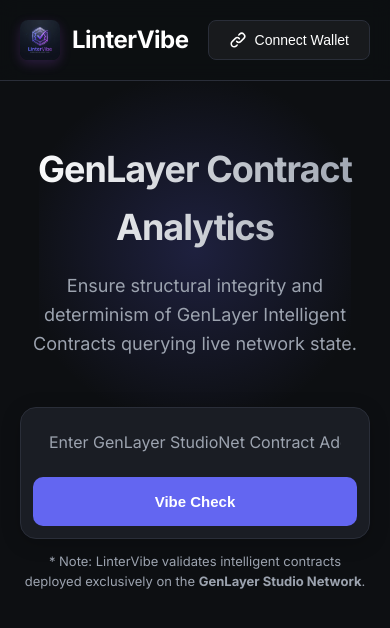
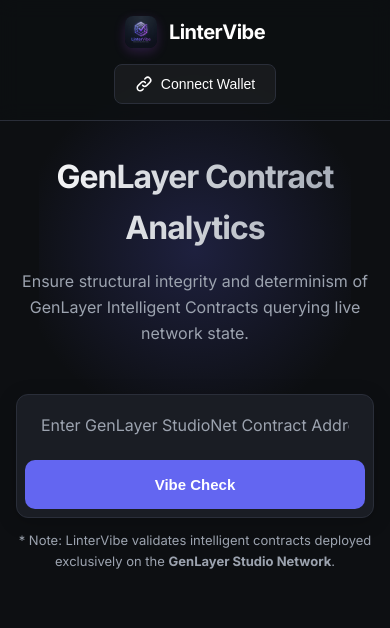
Before and after one commit to Chimdi-hash/linter_vibe, a website built with Vite: page index.html in a window 390 px wide. Built offline with nearby package versions, Linux system fonts and the light colour scheme.

Commit message:
Enhance mobile responsiveness and layout for smaller screens

```diff
--- a/index.html
+++ b/index.html
@@ -336,11 +336,46 @@
         }
 
         @media (max-width: 768px) {
-            .grid-cards { grid-template-columns: 1fr; }
-            header { padding: 20px; }
-            .hero h1 { font-size: 36px; }
-            .search-box { flex-direction: column; }
-            .analyze-btn { padding: 16px; }
+            header {
+                padding: 16px;
+                flex-direction: column;
+                gap: 16px;
+            }
+            .main-container {
+                padding: 30px 16px;
+            }
+            .hero h1 {
+                font-size: 32px;
+            }
+            .hero p {
+                font-size: 16px;
+            }
+            .search-box {
+                flex-direction: column;
+                border-radius: 12px;
+                padding: 8px;
+            }
+            .analyze-btn {
+                padding: 16px;
+                width: 100%;
+            }
+            .grid-cards {
+                grid-template-columns: 1fr;
+                gap: 12px;
+            }
+            .status-card {
+                flex-direction: column;
+                gap: 16px;
+                text-align: center;
+                align-items: center;
+            }
+            .logo-img {
+                width: 32px;
+                height: 32px;
+            }
+            .logo {
+                font-size: 20px;
+            }
         }
     </style>
 </head>
```
